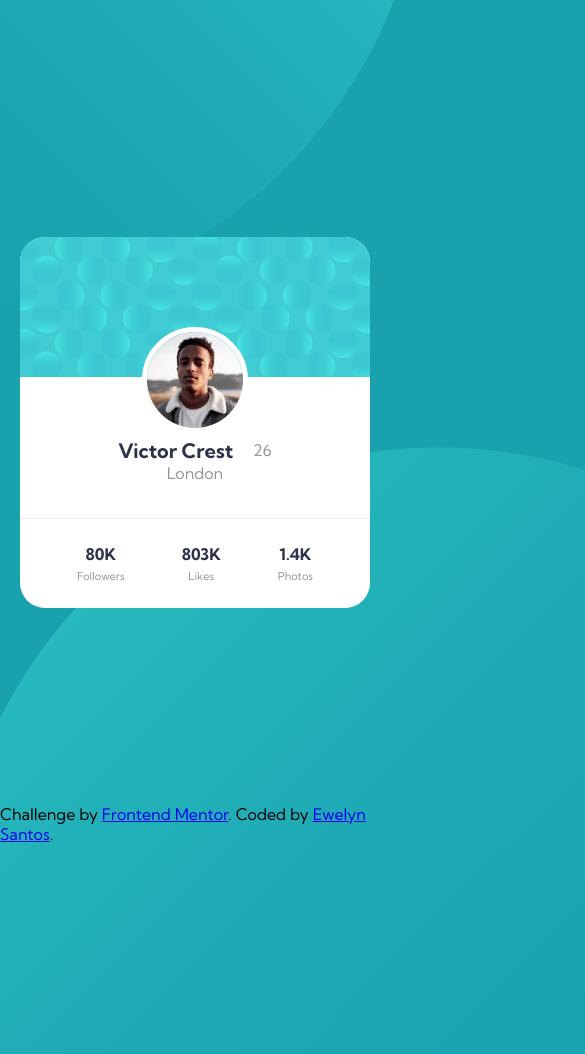
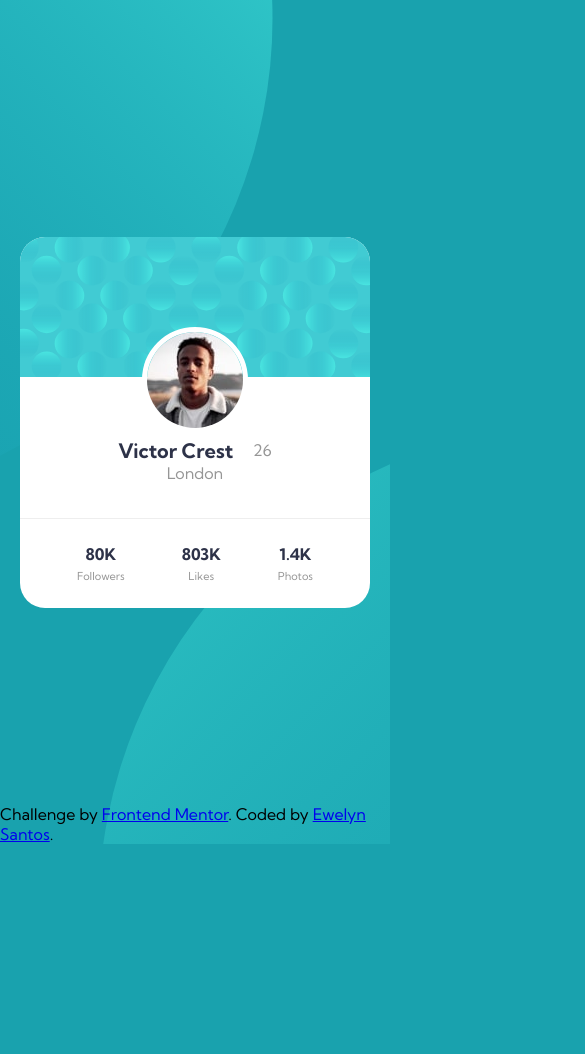
Before and after one commit to EwelynSantos/frontendmenthor__profile-card-component-main, a plain HTML site: page index.html in a window 390 px wide. Shown: the top 1054 px of the page, 585 px wide, since content can reach past the window. After the commit the page ends 844 px from the top, so only its background shows below. Drawn offline with Linux system fonts and the light colour scheme.

Commit message:
trocando tag img por background

```diff
--- a/index.html
+++ b/index.html
@@ -26,7 +26,6 @@
 </head>
 
 <body>
-  <img class="fundo-topo" src="images/bg-pattern-top.svg" alt="">
   <div class="principal">
     <img id="usuario" src="images/image-victor.jpg" alt="Usuário">
     <div id="conteudo">
@@ -58,8 +57,6 @@
     Challenge by <a href="https://www.frontendmentor.io?ref=challenge" target="_blank">Frontend Mentor</a>.
     Coded by <a href="#">Ewelyn Santos</a>.
   </footer>
-
-  <img class="fundo-baixo" src="images/bg-pattern-bottom.svg" alt="">
 </body>
 
 </html>
--- a/style.css
+++ b/style.css
@@ -22,6 +22,15 @@ body {
   height: 100vh;
   background-color: var(--dark-cyan);
   overflow: hidden;
+  background-image: url('images/bg-pattern-top.svg'), url('images/bg-pattern-bottom.svg');
+  background-repeat: no-repeat;
+  background-position: top -70vh right 76vw, top 80vh left 69vw;
+}
+
+@media (max-width: 414px) {
+  body {
+    background-position: bottom 40vh right 30vw, top 50vh left 25vw;
+  }
 }
 
 .fundo-topo {
```
